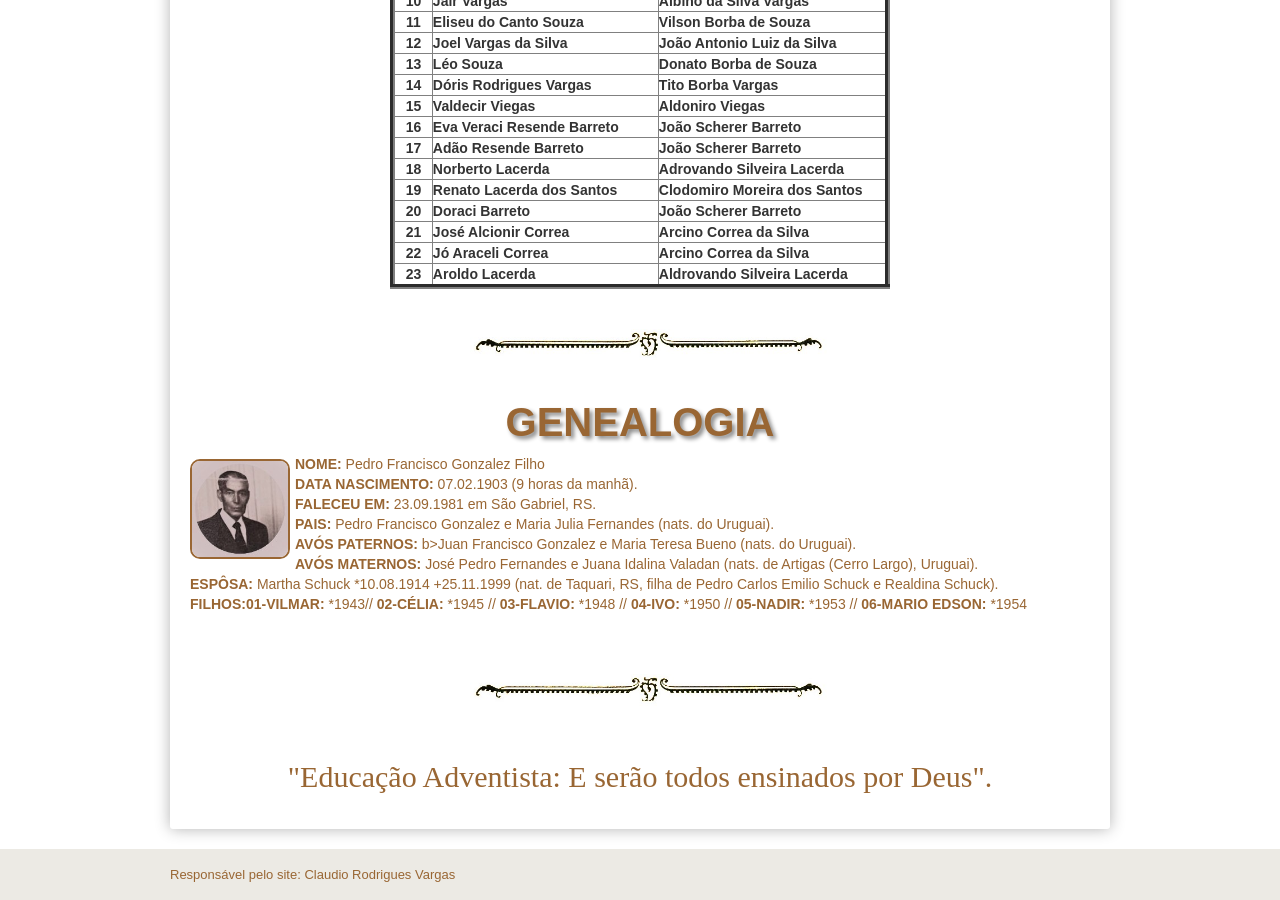
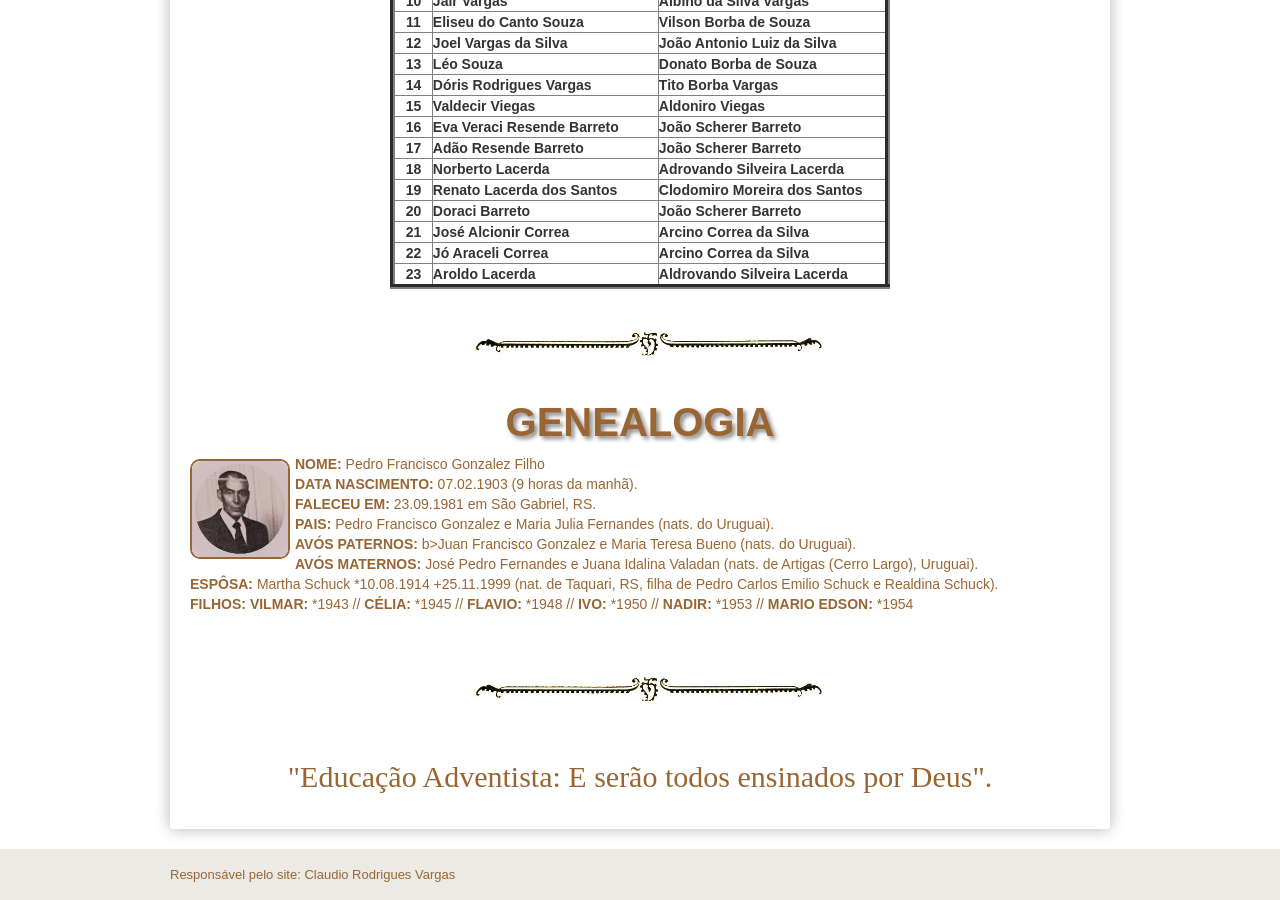
Before and after one commit to claudiovargas1955/claudiovargas1955.github.io, a Jekyll site: the page built from _pages/ensino-da-iasd-bosque.html, in a window 1280 px wide and 900 px high, scrolled down 1932 px. Built offline with Jekyll 4.4.1, drawn with Linux system fonts in a browser that asks for light colours; some web fonts are replaced.

Commit message:
Update ensino-da-iasd-bosque.html

```diff
--- a/_pages/ensino-da-iasd-bosque.html
+++ b/_pages/ensino-da-iasd-bosque.html
@@ -441,8 +441,8 @@ Pedro Francisco Gonzalez";/>
 <b>AVÓS PATERNOS: </b>b>Juan Francisco Gonzalez e Maria Teresa Bueno (nats. do Uruguai).<br>
 <b>AVÓS MATERNOS: </b>José Pedro Fernandes e Juana Idalina Valadan (nats. de Artigas (Cerro Largo), Uruguai).<br>
 <b>ESPÔSA: </b>Martha Schuck *10.08.1914 +25.11.1999 (nat. de Taquari, RS, filha de Pedro Carlos Emilio Schuck e Realdina Schuck).<br>
-<b>FILHOS:</b><b>01-VILMAR:</b> *1943// <b>02-CÉLIA: </b> *1945 // <b>03-FLAVIO: </b>*1948 // <b>04-IVO: </b>*1950 // <b>05-NADIR: </b>
-*1953 // <b>06-MARIO EDSON: </b>*1954 <br><br>
+<b>FILHOS: </b><b>VILMAR:</b> *1943 // <b>CÉLIA: </b>*1945 // <b>FLAVIO: </b>*1948 // <b>IVO: </b>*1950 // <b>NADIR: </b>*1953 //
+<b>MARIO EDSON: </b>*1954 <br><br>
 
 <br><img class="dir3" style="float:center"; src="/images/separador.jpg" class="img-responsive" width="400px" title="";/><br><br>
 <p style="text-align:center;  color:#996633; font-size:30px; font-family: 'Rancho', cursive">"Educação Adventista: E serão todos ensinados por Deus".</p>
```
